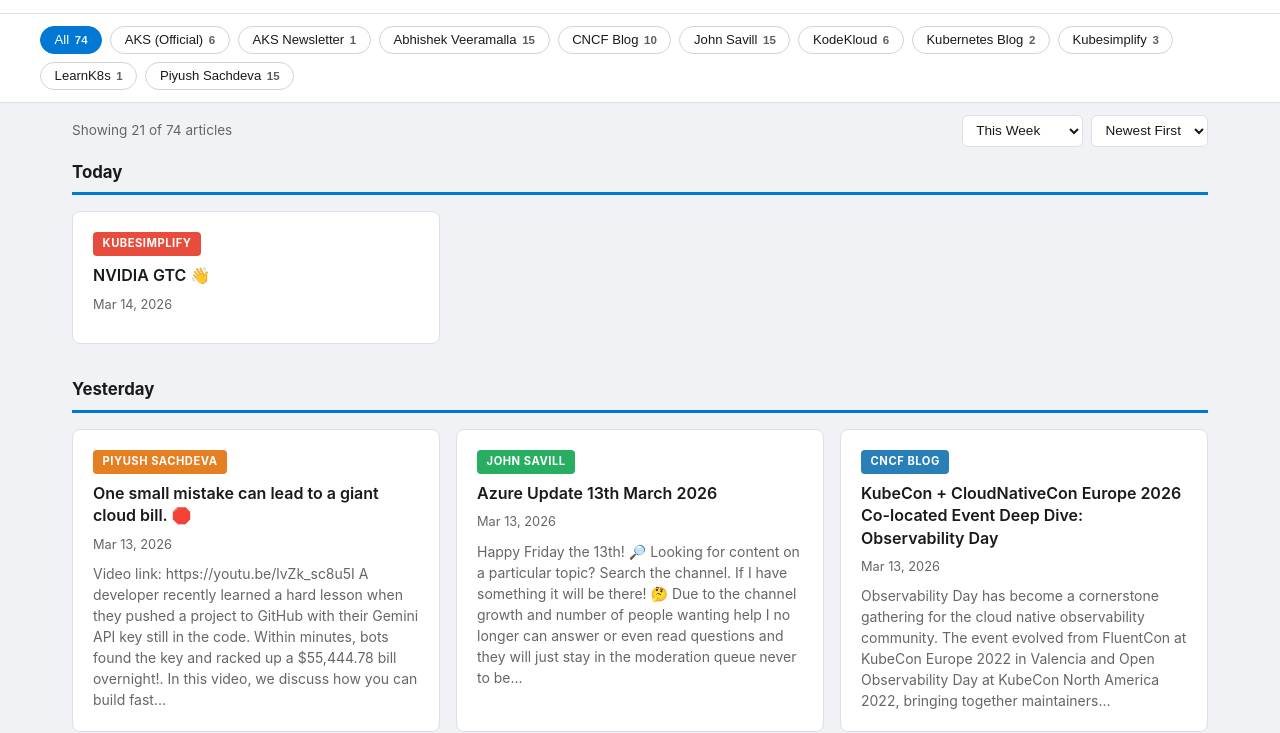
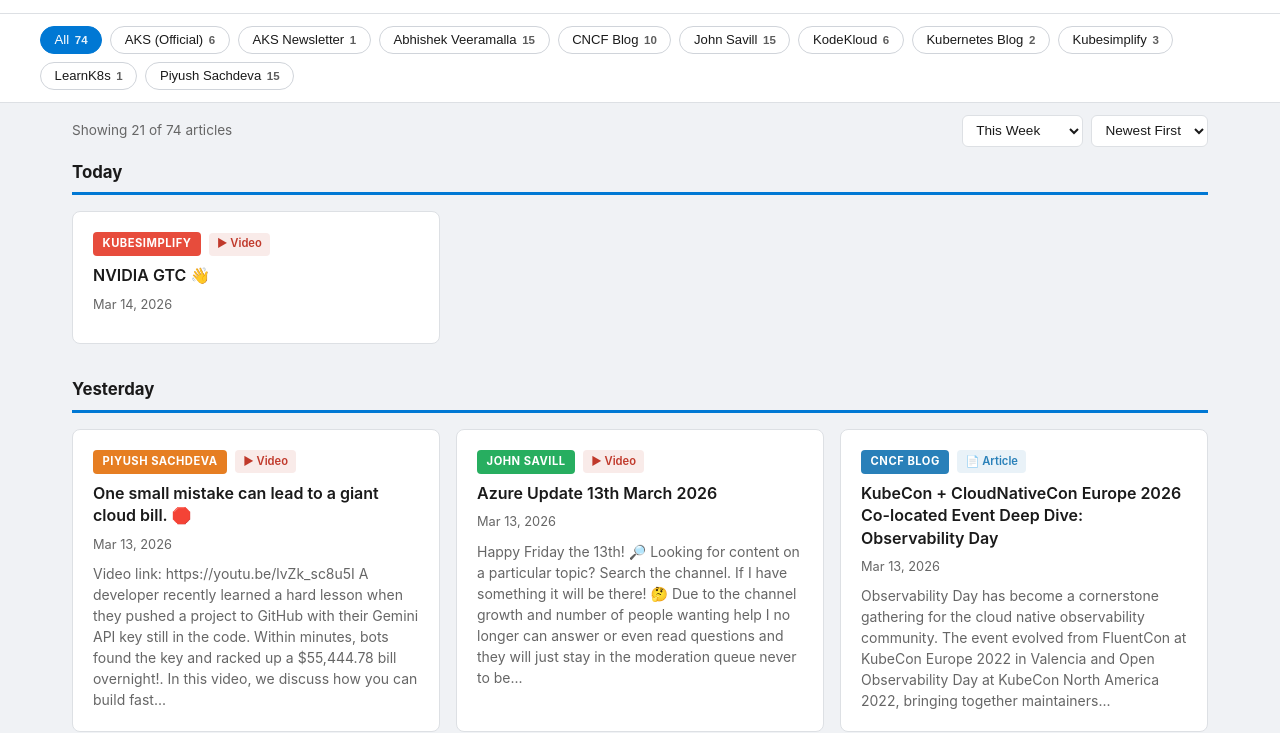
Before and after one commit to ghantasunil/myaksnews, a plain HTML site: page docs/index.html in a window 1280 px wide. Shown: the part 78-811 px from the top of the page. Drawn offline with Linux system fonts and the light colour scheme.

Commit message:
feat: add video and article type icons on cards

```diff
--- a/docs/app.js
+++ b/docs/app.js
@@ -211,11 +211,22 @@
     var card = document.createElement("article");
     card.className = "card";
 
+    var badgeRow = document.createElement("div");
+    badgeRow.className = "badge-row";
+
     var badge = document.createElement("span");
     badge.className = "badge";
     badge.textContent = item.source.toUpperCase();
     badge.style.backgroundColor = getBadgeColor(item.source);
-    card.appendChild(badge);
+    badgeRow.appendChild(badge);
+
+    var typeTag = document.createElement("span");
+    var isVideo = item.type === "video" || (item.link && item.link.includes("youtube.com"));
+    typeTag.className = "type-tag type-tag--" + (isVideo ? "video" : "article");
+    typeTag.textContent = isVideo ? "\u25B6 Video" : "\u{1F4C4} Article";
+    badgeRow.appendChild(typeTag);
+
+    card.appendChild(badgeRow);
 
     var titleEl = document.createElement("h3");
     titleEl.className = "card-title";
--- a/docs/style.css
+++ b/docs/style.css
@@ -241,15 +241,37 @@
   box-shadow: 0 4px 16px var(--shadow);
 }
 
+.badge-row {
+  display: flex;
+  align-items: center;
+  gap: 0.5rem;
+}
+
 .badge {
   display: inline-block;
-  align-self: flex-start;
   color: var(--badge-text);
   padding: 0.2rem 0.6rem;
   border-radius: 4px;
   font-size: 0.7rem;
   font-weight: 700;
   letter-spacing: 0.5px;
+}
+
+.type-tag {
+  font-size: 0.7rem;
+  font-weight: 600;
+  padding: 0.15rem 0.5rem;
+  border-radius: 4px;
+}
+
+.type-tag--video {
+  color: #c0392b;
+  background: rgba(192, 57, 43, 0.1);
+}
+
+.type-tag--article {
+  color: #2980b9;
+  background: rgba(41, 128, 185, 0.1);
 }
 
 .card-title {
```
Also changed, not shown: 1 other file.
